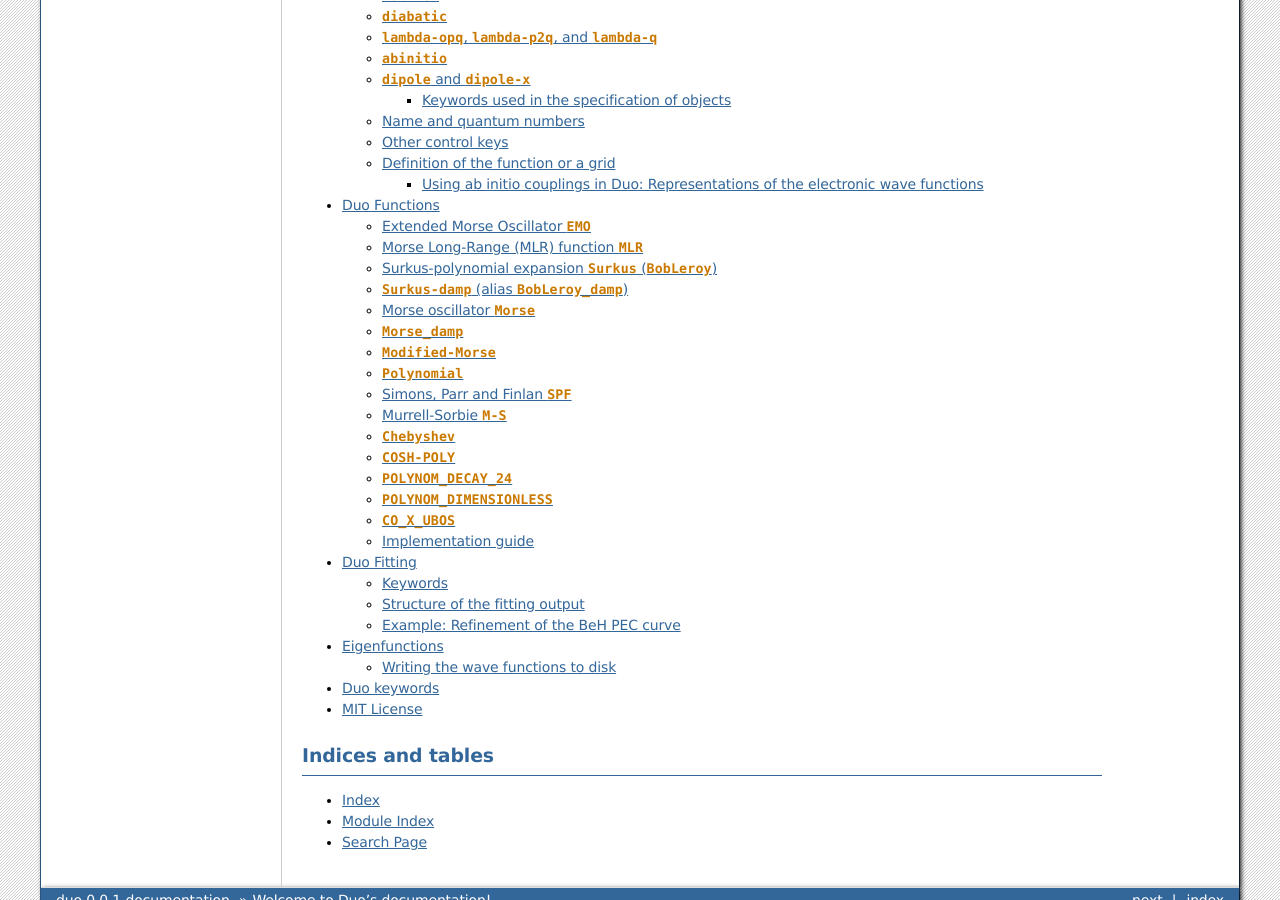
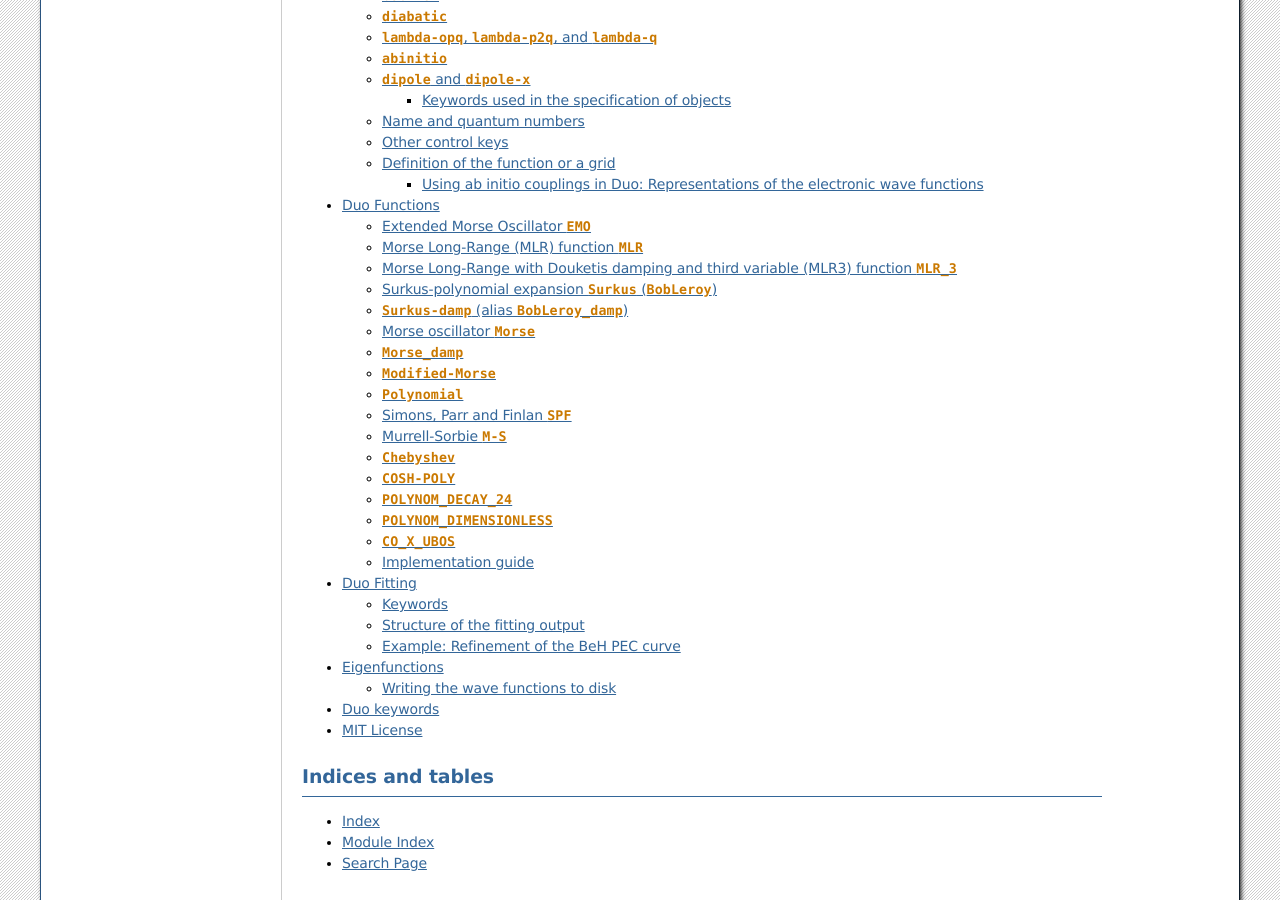
Before and after one commit to Trovemaster/Duo, a Sphinx documentation site: the page built from docs/source/index.rst, in a window 1280 px wide and 900 px high, scrolled down 707 px. Built offline with Sphinx 7.4.7, drawn with Linux system fonts in a browser that asks for light colours; some of the changed lines change nothing that is shown.

Commit message:
Added MLR3 potential and update docs

```diff
--- a/docs/source/functions.rst
+++ b/docs/source/functions.rst
@@ -74,6 +74,71 @@
 
 :math:`\beta_{\rm MLR}(r\to\infty)  \equiv  \beta_{\infty}  =  \ln[2D_{\rm e}/u_{\textrm{LR}}(r_{\rm e})].`
 
+
+Example:
+::
+
+   poten 6
+   name "d 3Pig"
+   symmetry g
+   lambda 1
+   mult   3
+   type  MLR
+   values
+     Te        0.20151357236994E+05
+     RE        0.12398935933004E+01
+     AE        0.50960000000000E+05        link   1   1   3
+     RREF     -0.10000000000000E+01
+     P         0.40000000000000E+01
+     NL        0.20000000000000E+01
+     NR        0.80000000000000E+01
+     b0        0.30652655627150E+01
+     b1       -0.93393246763924E+00
+     b2        0.45686541184906E+01
+     b3       -0.37637923145046E+01
+     b4       -0.41028177891391E+01
+     b5        0.00000000000000E+00
+     b6        0.00000000000000E+00
+     b7        0.00000000000000E+00
+     b8        0.00000000000000E+00
+     a1        0.00000000000000E+00
+     a2        0.00000000000000E+00
+     a3        0.00000000000000E+00
+     a4        0.00000000000000E+00
+     a5        0.00000000000000E+00
+     a6        192774.
+     a7        0.00000000000000E+00
+     a8        0.00000000000000E+00
+   end
+
+Morse Long-Range with Douketis damping and third variable (MLR3) function ``MLR_3``
+^^^^^^^^^^^^^^^^^^^^^^^^^^^^^^^^^^^^^^^
+
+The MLR3 potential function Coxon and Hajigeorgiou (2010), and is an adapted form of the usual MLR potential except with an additional parameter :math:`a` in the radial variable :math:`y`. The form of the potential is given by:
+
+:math:`V(r) = D_{e} + \left(1 - \frac{u_{\textrm{LR}}(r)} {u_{\textrm{LR}}(r_e)} \exp\left\{ -\phi_{\rm MLR3}(r) y_{p,a}(r, r_e)\right\}\right)^2,`
+
+where the radial variable is given by:
+
+:math:`y_{p, a}(r, r_e) = \frac{r^p - r_e^p}{r^p - ar_e^p}`
+
+and the the long-range potential function by:
+
+:math:`u_{\rm LR}(r) = \sum_{n} D_n(r) \frac{C_n}{r^n}`
+
+Here Duo uses the generalised Douketis damping functions, defined as:
+
+:math:`D_n(r) = (1 - \exp\left[ - \frac{b(s) (\rho r)}{n} - \frac{c(s) (\rho r)^2}{n^{1/2}} \right] \right)^{m+s}`
+
+with :math:`\rho = \frac{2\rho_A\rho_B}{\rho_A + \rho_B}` where `\rho_A = \left(\frac{I_p^A}{I_p^H}\right)^{2/3}` and :math:`I_p^H` is the ionisation potential of the hydrogen atom. The :math:`\phi_\text{MLR3}(r)` function is given by:
+
+:math:`\phi_\text{MLR3} (r) = y_m(r, r_\text{ref}) \phi_\text{MLR3} (\infty) + \left[ 1 - y_m(r, r_\text{ref}) \right] \sum_{i=0}^{N_\phi} \phi_i y_q(r, r_\text{ref})^i`
+
+where
+
+:math:`y_{m,q} (r, r_\text{ref}) = \left( \frac{r^{m,q} - r_\text{ref}^{m,q} }{r^m + r_\text{ref}^{m,q} \left) \text{ and } \phi_\text{MLR3}(\infty) = \ln\left(\frac{2D_e}{u_\text{LR}(r_e)}\right`
+
+where :math:`r_\text{ref}` is some expansion centre, usually :math:`r_\ref{text} >> r_e`.
 
 Example:
 ::
```
Also changed, not shown: 1 other file.
